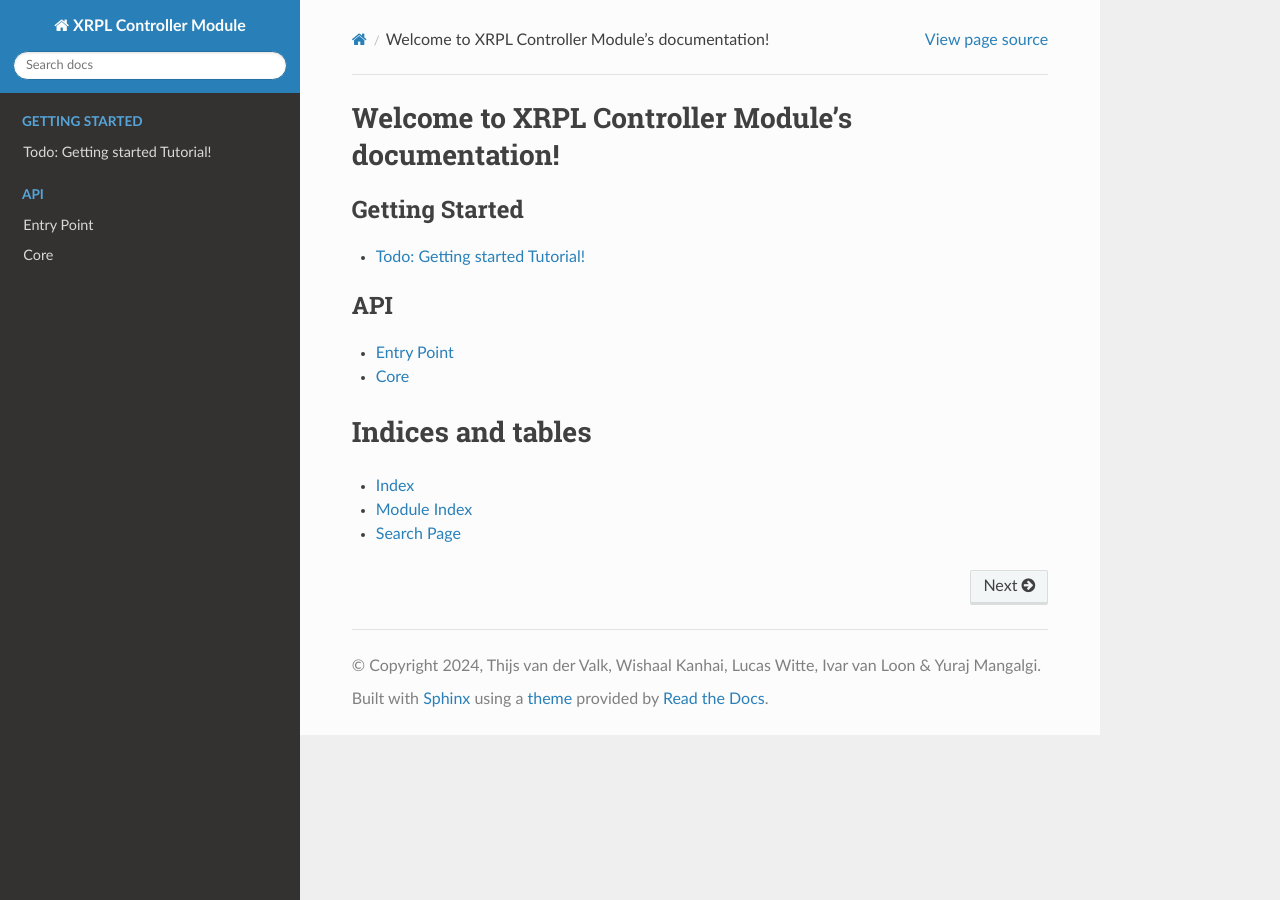
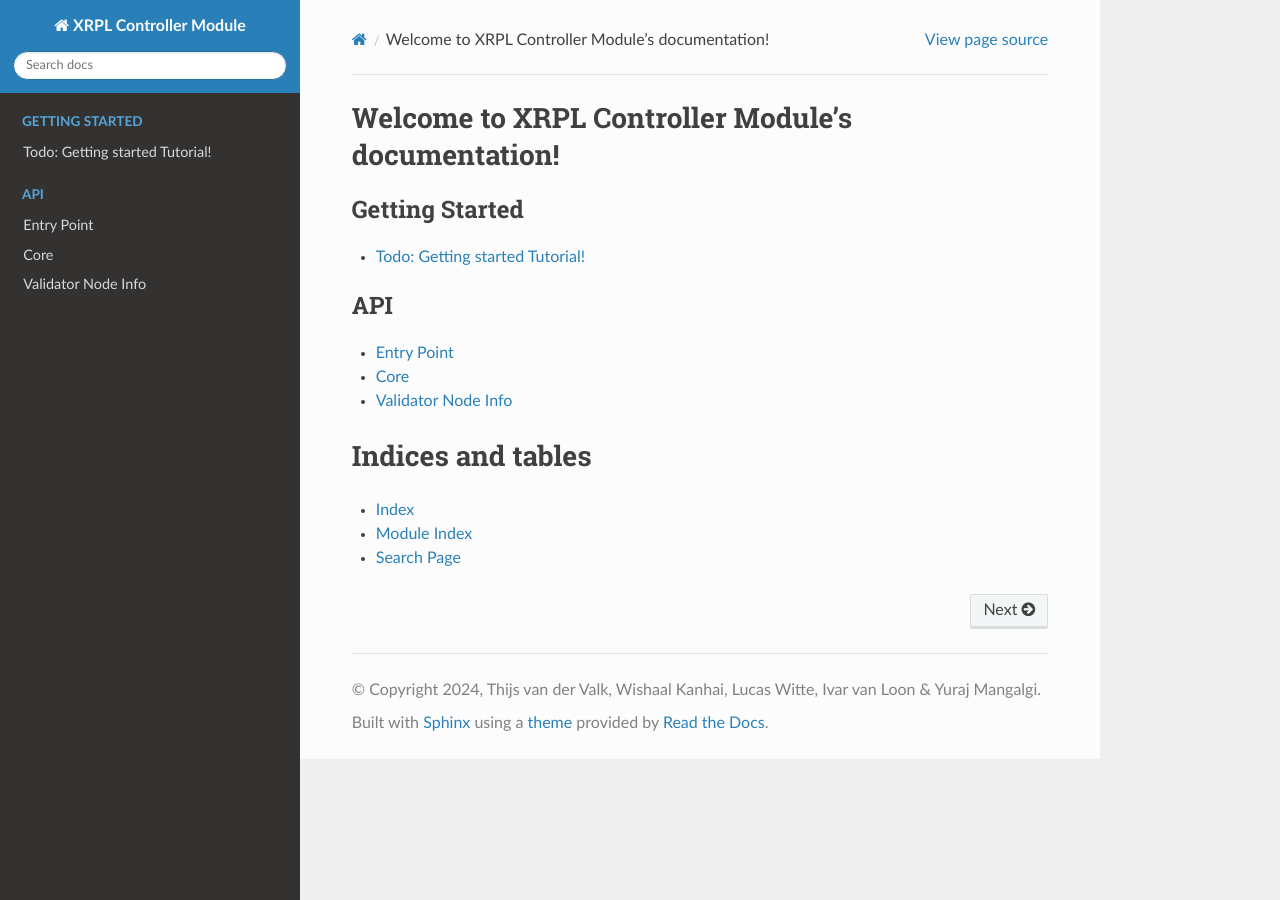
Before and after one commit to lililuanluan/rocket, a Sphinx documentation site: the page built from docs/index.rst, in a window 1280 px wide. Built offline with Sphinx 7.4.7 and the Read the Docs theme 2.0.0, drawn with Linux system fonts in a browser that asks for light colours.

Commit message:
Included Ivar's feedback on the MR

```diff
--- a/docs/package.rst
+++ b/docs/package.rst
@@ -12,3 +12,11 @@
 
     .. automodule:: xrpl_controller.core
         :members:
+
+
+--------------------
+Validator Node Info
+--------------------
+
+    .. automodule:: xrpl_controller.validator_node_info
+        :members:
```
